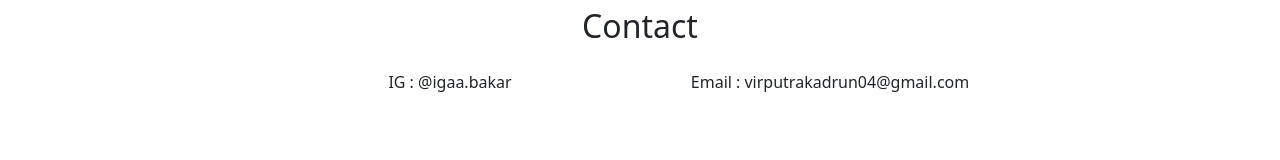
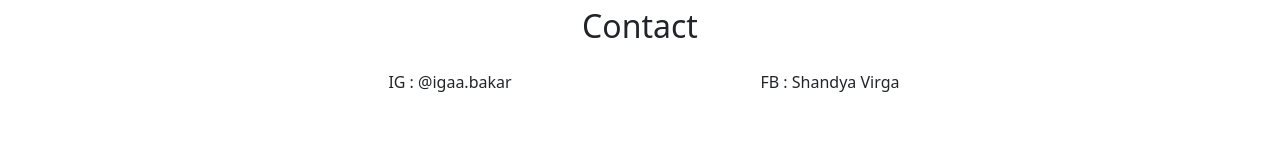
Before and after one commit to ShandyaVirga/ShandyaVirga.github.io, a plain HTML site: page index.html in a window 1280 px wide. Shown: the part 2016-2176 px from the top of the page. Drawn offline with nearby package versions, Linux system fonts and the light colour scheme.

Commit message:
ubah cintact

```diff
--- a/index.html
+++ b/index.html
@@ -108,7 +108,7 @@
             <p>IG : @igaa.bakar</p>
           </div>
           <div class="col-4">
-            <p>Email : virputrakadrun04@gmail.com</p>
+            <p>FB : Shandya Virga</p>
           </div>
         </div>
       </div>
```
